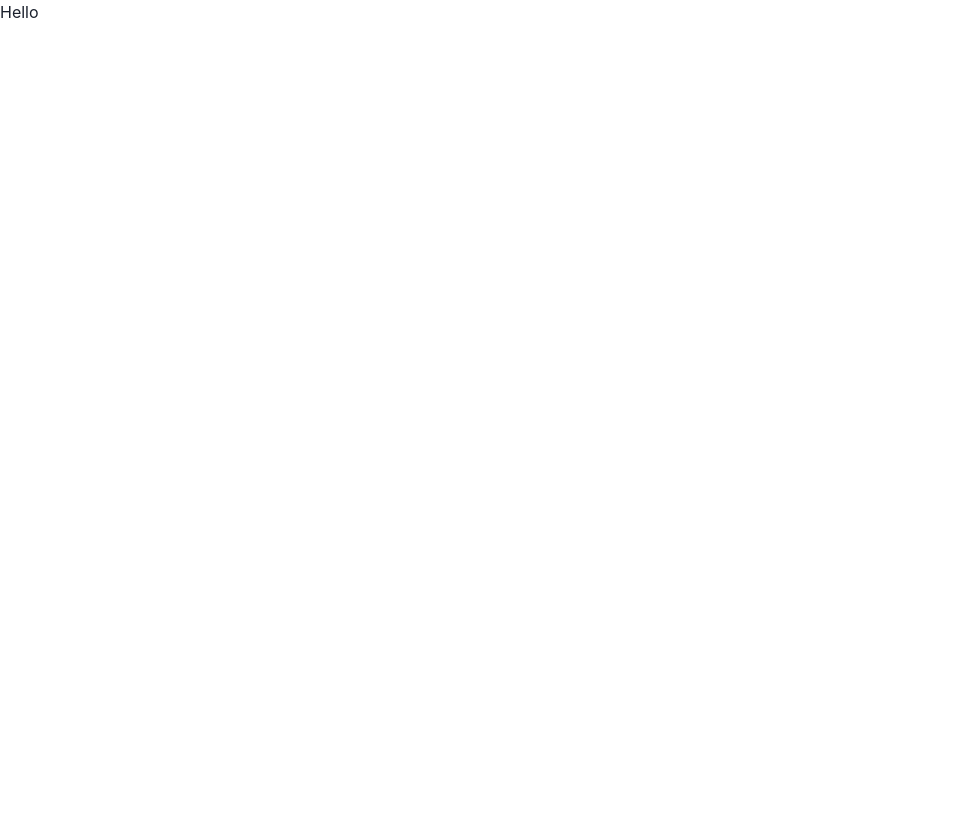
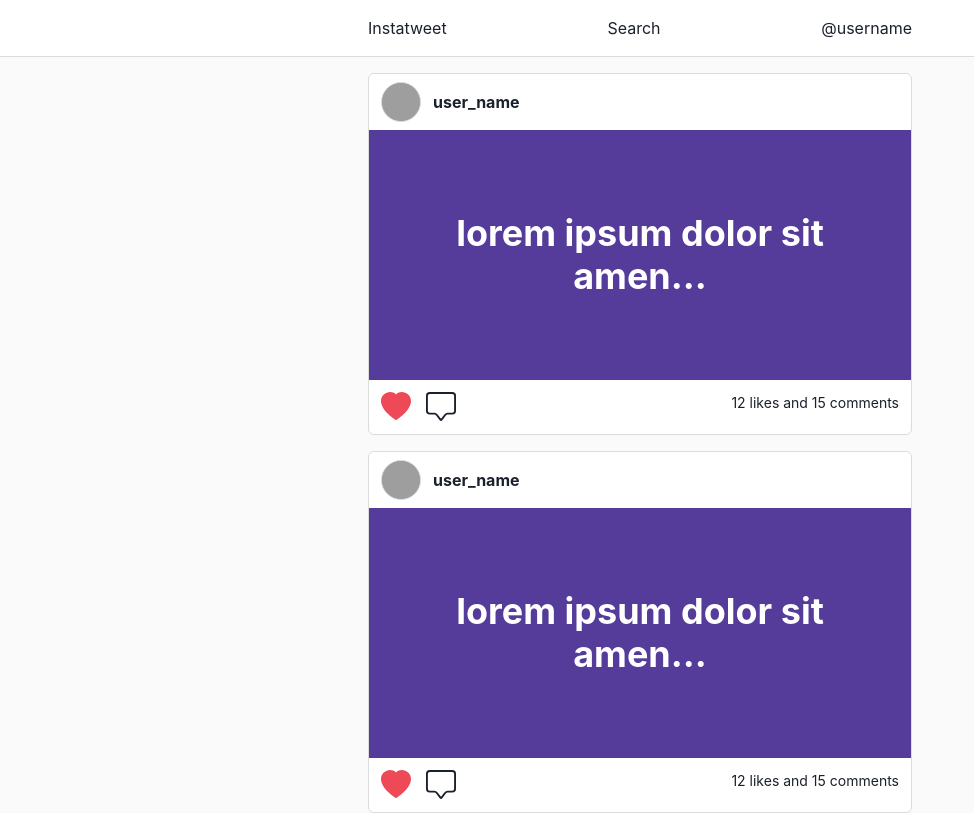
Before and after one commit to KhanShaheb34/Instatweet, a React (Create React App) app in the folder client/: page / in a window 1280 px wide. Shown: the whole page, without its empty margins (0-974 px from the left). Before the commit the page ends 800 px from the top, so only its background shows below. Built offline with nearby package versions, Linux system fonts and the light colour scheme; grey boxes are pictures that could not be loaded.

Commit message:
Implemented post card ui

```diff
--- a/client/package.json
+++ b/client/package.json
@@ -16,6 +16,7 @@
     "framer-motion": "^4.1.17",
     "react": "^17.0.2",
     "react-dom": "^17.0.2",
+    "react-icons": "^4.2.0",
     "react-scripts": "4.0.3",
     "typescript": "^4.4.3",
     "web-vitals": "^1.1.2"
--- a/client/src/App.tsx
+++ b/client/src/App.tsx
@@ -1,13 +1,12 @@
 import * as React from "react";
 
-// 1. import `ChakraProvider` component
 import { ChakraProvider } from "@chakra-ui/react";
+import { Home } from "./pages/home";
 
 function App() {
-  // 2. Use at the root of your app
   return (
     <ChakraProvider>
-      <h1>Hello</h1>
+      <Home />
     </ChakraProvider>
   );
 }
--- /dev/null
+++ b/client/src/components/navbar.tsx
@@ -0,0 +1,20 @@
+import { Box, Text } from "@chakra-ui/layout";
+import { Container } from "@chakra-ui/react";
+
+export const Navbar = () => {
+  return (
+    <Box
+      w="100%"
+      display="block"
+      borderBottom="1px solid #DBDBDB"
+      background="#fff"
+      p={4}
+    >
+      <Container display="flex" justifyContent="space-between" maxW="xl">
+        <Text>Instatweet</Text>
+        <Text>Search</Text>
+        <Text>@username</Text>
+      </Container>
+    </Box>
+  );
+};
--- /dev/null
+++ b/client/src/components/post.tsx
@@ -0,0 +1,39 @@
+import { Avatar } from "@chakra-ui/avatar";
+import { Box, Heading, Text } from "@chakra-ui/layout";
+import { BsChatSquare, BsHeartFill } from "react-icons/bs";
+
+export const Post = () => {
+  return (
+    <Box border="1px solid #DBDBDB" my={4} rounded="md" bg="white">
+      <Box py={2} px={3} display="flex" alignItems="center">
+        <Avatar
+          src="https://avatars.dicebear.com/api/micah/mobin.svg"
+          width="40px"
+          height="40px"
+          border="1px solid #DBDBDB"
+        />
+        <Text ml={3} fontWeight="bold">
+          user_name
+        </Text>
+      </Box>
+      <Box
+        bg="purple.700"
+        color="white"
+        minH="250px"
+        textAlign="center"
+        display="flex"
+        alignItems="center"
+        justifyContent="center"
+      >
+        <Heading p={5}>lorem ipsum dolor sit amen...</Heading>
+      </Box>
+      <Box p={3} display="flex" justifyContent="space-between">
+        <Box display="flex" fontSize={30}>
+          <BsHeartFill style={{ marginRight: "15px", color: "#ED4956" }} />
+          <BsChatSquare />
+        </Box>
+        <Text fontSize="sm">12 likes and 15 comments</Text>
+      </Box>
+    </Box>
+  );
+};
--- /dev/null
+++ b/client/src/pages/home.tsx
@@ -0,0 +1,16 @@
+import { Box } from "@chakra-ui/layout";
+import { Container } from "@chakra-ui/react";
+import { Navbar } from "../components/navbar";
+import { Post } from "../components/post";
+
+export const Home = () => {
+  return (
+    <Box bg="#FAFAFA" minH="100vh">
+      <Navbar />
+      <Container maxW="xl">
+        <Post />
+        <Post />
+      </Container>
+    </Box>
+  );
+};
```
Also changed, not shown: 2 other files (tests, documents, lock files or other folders).
